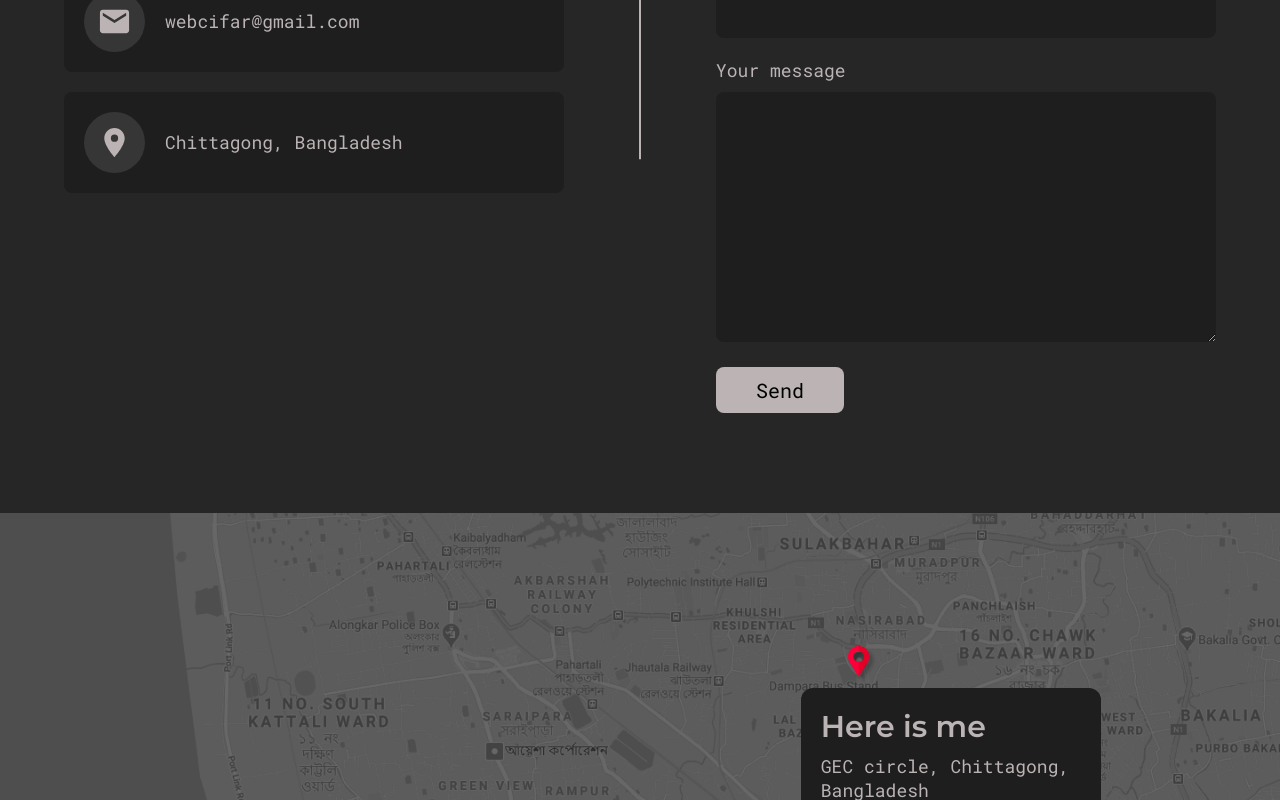
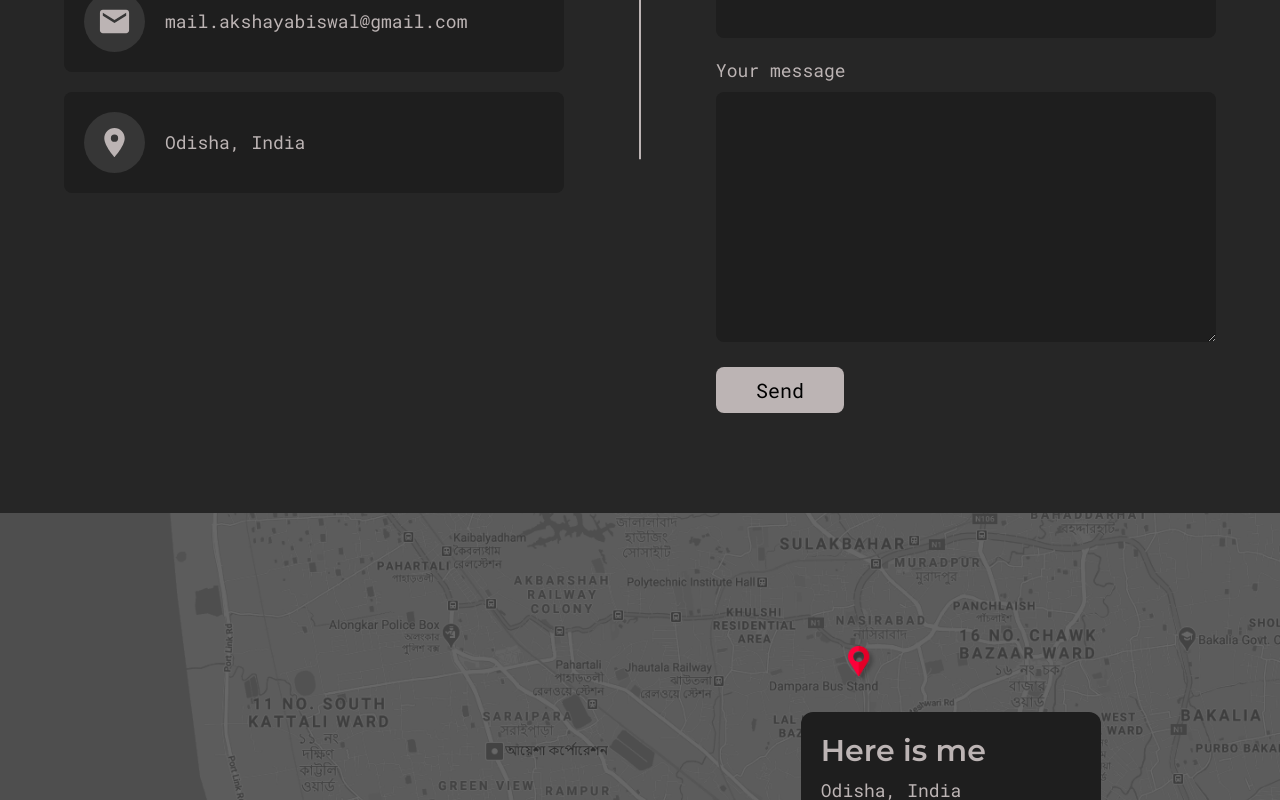
Before and after one commit to akshaya-kumar-biswal/akshaya_portfolio, a React (Create React App) app: page /contact in a window 1280 px wide. Shown: the part 420-1220 px from the top of the page. Built offline with nearby package versions, Linux system fonts and the light colour scheme; the HTML template or start-up script is replaced by a standard one; a web font is replaced by a local one.

Commit message:
Map Section Added

```diff
--- a/src/components/ContactSection.js
+++ b/src/components/ContactSection.js
@@ -32,7 +32,6 @@ const ContactSectionStyle = styled.div`
     max-width: 500px;
     width: 100%;
     border-radius: 12px;
-    /* padding-left: 3rem; */
   }
   @media only screen and (max-width: 768px) {
     .contactSection__wrapper {
@@ -58,9 +57,12 @@ export default function ContactSection() {
         <SectionTitle heading="contact" subheading="get in touch" />
         <div className="contactSection__wrapper">
           <div className="left">
-            <ContactInfoItem icon={<MdLocalPhone />} text="+8801231" />
-            <ContactInfoItem icon={<MdEmail />} text="webcifar@gmail.com" />
-            <ContactInfoItem text="Chittagong, Bangladesh" />
+            <ContactInfoItem icon={<MdLocalPhone />} text="+91 8249189076" />
+            <ContactInfoItem
+              icon={<MdEmail />}
+              text="mail.akshayabiswal@gmail.com"
+            />
+            <ContactInfoItem text="Odisha, India" />
           </div>
           <div className="right">
             <ContactForm />
--- a/src/components/Map.js
+++ b/src/components/Map.js
@@ -49,7 +49,7 @@ export default function Map() {
       <div className="container">
         <div className="map__card">
           <h3 className="map__card__heading">Here is me</h3>
-          <PText>GEC circle, Chittagong, Bangladesh</PText>
+          <PText>Odisha, India</PText>
           <a
             className="map__card__link"
             href="https://www.google.com/maps/place/GEC+More,+Chittagong/@22.3590818,91.8195583,17z/data=!3m1!4b1!4m5!3m4!1s0x30acd89aaa8239cd:0x6e65fa00001dd59f!8m2!3d22.3590715!4d91.8215486"
@@ -60,7 +60,6 @@ export default function Map() {
           </a>
         </div>
       </div>
-      {/* <img src={MapImg} alt="Map" /> */}
     </MapStyles>
   );
 }
```
